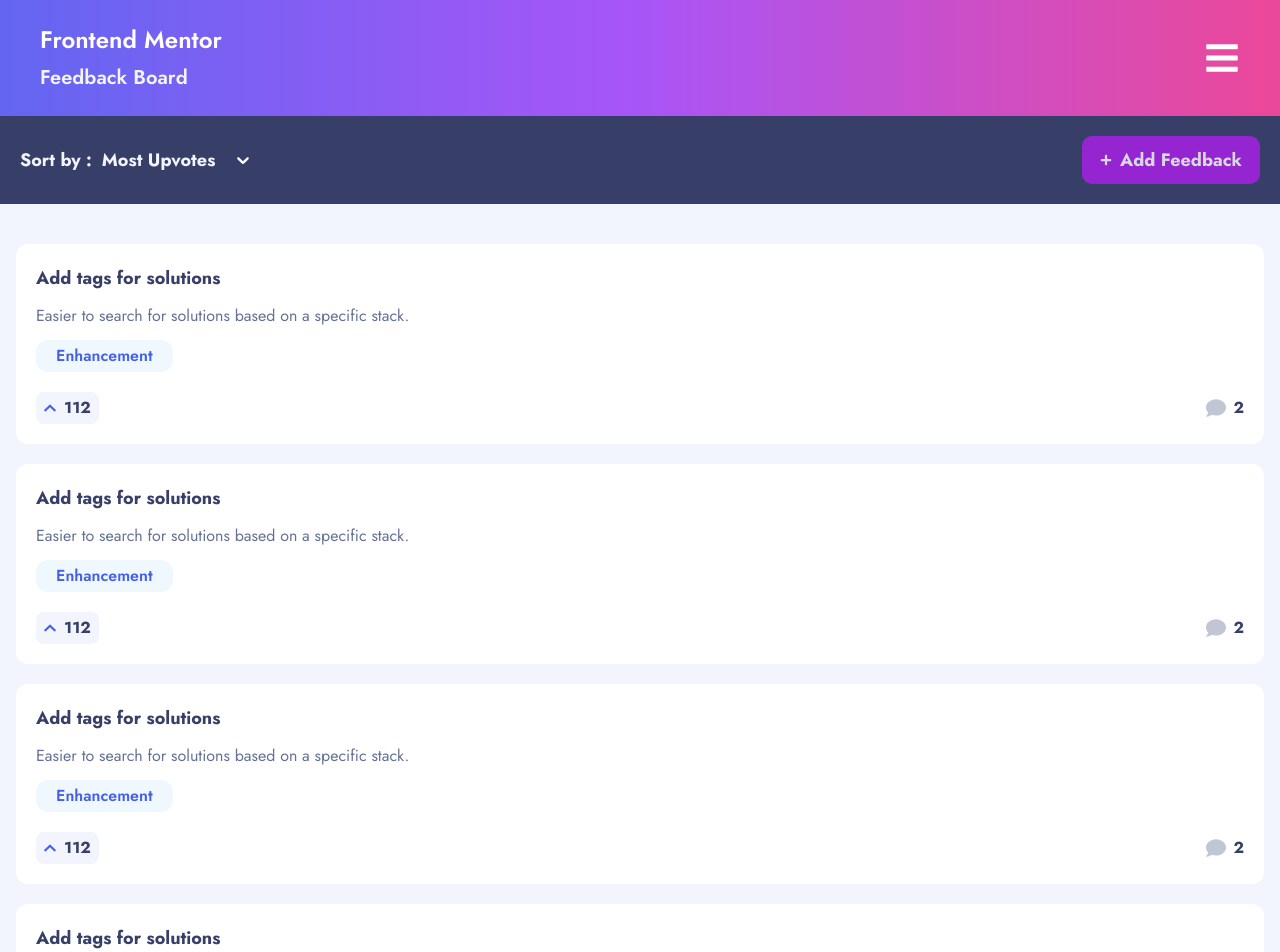
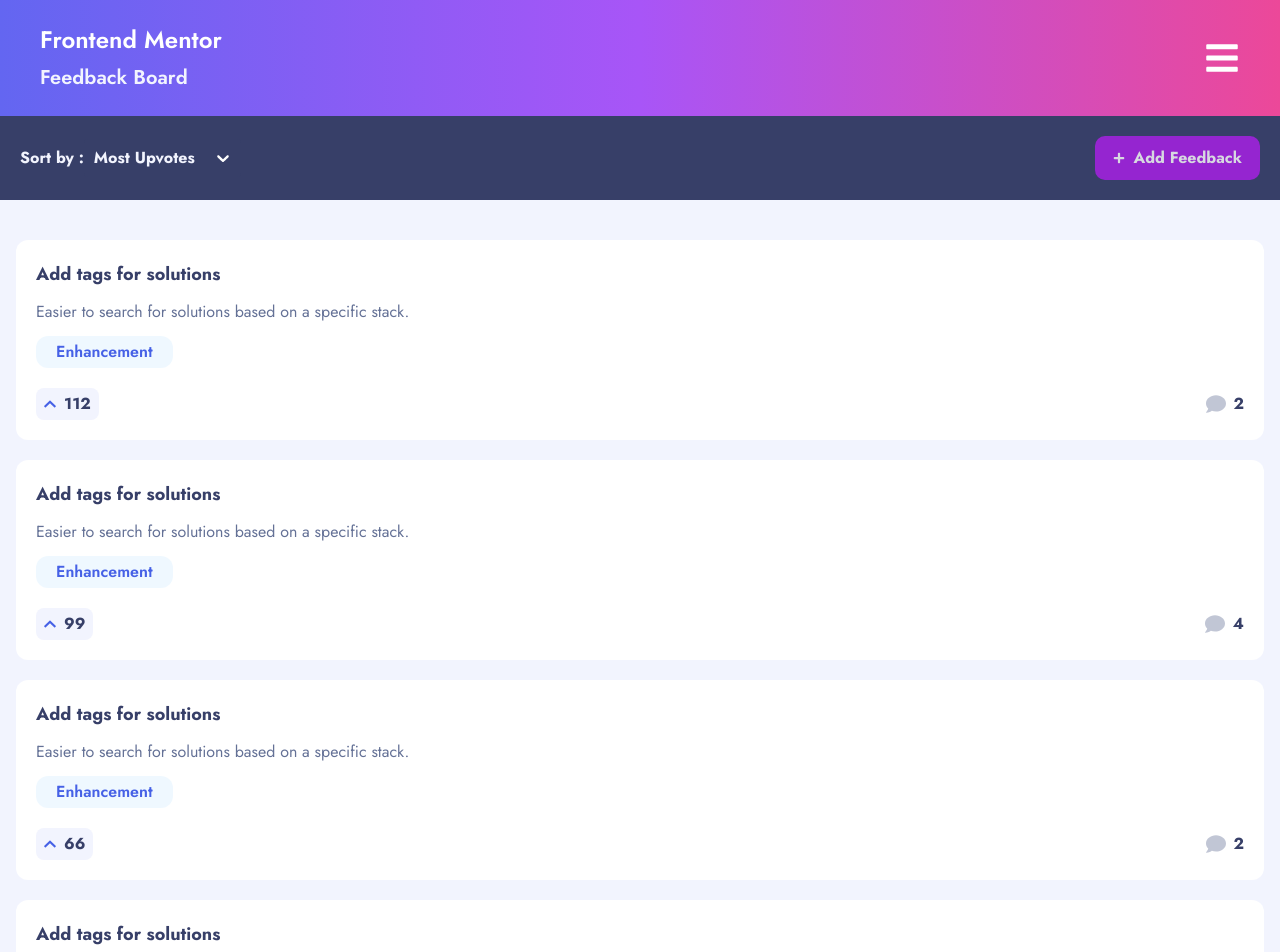
Before and after one commit to Abdul-Raziq1/ProductFeedBack, a React (Vite) app: page / in a window 1280 px wide. Shown: the top 952 px of the page. Built offline with nearby package versions, Linux system fonts and the light colour scheme.

Commit message:
Sort feature implemented

```diff
--- a/package.json
+++ b/package.json
@@ -10,6 +10,7 @@
     "preview": "vite preview"
   },
   "dependencies": {
+    "lottie-react": "^2.4.0",
     "prop-types": "^15.8.1",
     "react": "^18.2.0",
     "react-dom": "^18.2.0",
--- a/src/components/CustomSelect.jsx
+++ b/src/components/CustomSelect.jsx
@@ -12,7 +12,7 @@
     </span>
   </components.Option>
 );
-const CustomSelect = ({ options }) => {
+const CustomSelect = ({ options, onChange }) => {
   const customStyle = {
     control: (styles) => ({
       ...styles,
@@ -28,7 +28,7 @@
     option: (styles, state) => {
       return {
         ...styles,
-        color: state.isFocused ? "#AD1FEA" : "",
+        color: state.isSelected ? "#AD1FEA" : "",
         backgroundColor: state.isSelected && "",
         borderBottom: "1px solid #F2F4FF",
         ":hover": {
@@ -72,6 +72,7 @@
       options={options}
       placeholder={options[0]?.label}
       defaultValue={options[0]}
+      onChange={onChange}
     />
   );
 };
--- /dev/null
+++ b/src/components/Loading.jsx
@@ -0,0 +1,18 @@
+import Lottie from "lottie-react";
+import loadingAnimation from "../assets/animations/loading.json";
+
+const Loading = () => {
+  return (
+    <div className="bg-blackish w-screen h-screen relative">
+      <Lottie
+        animationData={loadingAnimation}
+        className="absolute inset-0 m-auto"
+        loop={true}
+      />
+    </div>
+  );
+};
+
+
+
+export { Loading };
--- a/src/components/SortDropDown.jsx
+++ b/src/components/SortDropDown.jsx
@@ -1,16 +1,23 @@
+import { useContext } from "react";
 import CustomSelect from "./CustomSelect";
+import { FeedbackContext } from "../context/FeedbackContext";
+import { LEAST_COMMENTS, LEAST_UPVOTES, MOST_COMMENTS, MOST_UPVOTES } from "../data/sortTypes";
 
 const SortDropDown = () => {
+  const { setSortBy } = useContext(FeedbackContext)
   const dropDownItems = [
-    { label: "Most Upvotes", value: "Most Upvotes" },
-    { label: "Least Upvotes", value: "Least Upvotes" },
-    { label: "Most Comments", value: "Most Comments" },
-    { label: "Least Comments", value: "Least Comments" },
+    { label: MOST_UPVOTES, value: MOST_UPVOTES },
+    { label: LEAST_UPVOTES, value: LEAST_UPVOTES },
+    { label: MOST_COMMENTS, value: MOST_COMMENTS },
+    { label: LEAST_COMMENTS, value: LEAST_COMMENTS },
   ];
+  const handleChange = (selectedValue) => {
+    setSortBy(selectedValue.value)
+  }
   return (
     <div className="flex items-center">
       <span className="font-bold text-grayTheme">Sort by :</span>
-      <CustomSelect options={dropDownItems} />
+      <CustomSelect options={dropDownItems} onChange={handleChange}/>
     </div>
   );
 };
--- /dev/null
+++ b/src/context/FeedbackContext.jsx
@@ -0,0 +1,55 @@
+/* eslint-disable react/prop-types */
+import { createContext, useState, useEffect } from "react";
+import fakeApi from "../data/suggestions";
+import { LEAST_UPVOTES, MOST_COMMENTS, MOST_UPVOTES } from "../data/sortTypes";
+export const FeedbackContext = createContext();
+
+const FeedbackProvider = ({ children }) => {
+  const [suggestions, setSuggestions] = useState([]);
+  const [loading, setLoading] = useState(true);
+  const [sortBy, setSortBy] = useState(MOST_UPVOTES);
+  const [sortedState, setSortedState] = useState([])
+
+  const sorter = (sortBy, arrayToSort) => {
+    let copy;
+    if (sortBy === MOST_UPVOTES){
+        copy = arrayToSort.slice(0).sort((a, b) => b.numOfUpvotes - a.numOfUpvotes)
+    }
+    else if (sortBy === LEAST_UPVOTES){
+        copy = arrayToSort.slice(0).sort((a, b) => a.numOfUpvotes - b.numOfUpvotes)
+    }
+    else if (sortBy === MOST_COMMENTS){
+        copy = arrayToSort.slice(0).sort((a, b) => b.numOfMessages - a.numOfMessages)
+    }
+    else {
+        copy = arrayToSort.slice(0).sort((a, b) => a.numOfMessages - b.numOfMessages)
+    }
+    return copy
+  }
+  useEffect(() => {
+    fakeApi
+      .getSuggestions()
+      .then((response) => {
+        setSuggestions(sorter(sortBy, response));
+        setSortedState(sorter(sortBy, response))
+        setLoading(false);
+        // setTimeout(() => {
+        // }, 2000)
+      })
+      .catch((error) => {
+        console.log("Error: ", error);
+      });
+  }, []);
+
+  useEffect(() => {
+    setSortedState(sorter(sortBy, suggestions))
+}, [sortBy])
+
+  return (
+    <FeedbackContext.Provider value={{ sortedState, loading, setSortBy }}>
+      {children}
+    </FeedbackContext.Provider>
+  );
+};
+
+export default FeedbackProvider;
--- /dev/null
+++ b/src/data/sortTypes.js
@@ -0,0 +1,4 @@
+export const MOST_UPVOTES = "Most Upvotes"
+export const LEAST_UPVOTES = "Least Upvotes"
+export const MOST_COMMENTS = "Most Comments"
+export const LEAST_COMMENTS = "Least Comments"
--- a/src/data/suggestions.js
+++ b/src/data/suggestions.js
@@ -49,11 +49,11 @@
         ]
     },
     2: {
-        id: 1,
+        id: 2,
         title: "Add tags for solutions",
         description: "Easier to search for solutions based on a specific stack.",
-        numOfMessages: 2,
-        numOfUpvotes: 112,
+        numOfMessages: 4,
+        numOfUpvotes: 99,
         categories: [
             {id: "enh5059", category: 'Enhancement'}
         ],
@@ -98,11 +98,11 @@
         ]
     },
     3: {
-        id: 1,
+        id: 3,
         title: "Add tags for solutions",
         description: "Easier to search for solutions based on a specific stack.",
         numOfMessages: 2,
-        numOfUpvotes: 112,
+        numOfUpvotes: 65,
         categories: [
             {id: "endm553", category: 'Enhancement'}
         ],
@@ -147,11 +147,11 @@
         ]
     },
     4: {
-        id: 1,
+        id: 4,
         title: "Add tags for solutions",
         description: "Easier to search for solutions based on a specific stack.",
         numOfMessages: 2,
-        numOfUpvotes: 112,
+        numOfUpvotes: 66,
         categories: [
             {id: "rec9d04", category: 'Enhancement'}
         ],
--- a/src/main.jsx
+++ b/src/main.jsx
@@ -2,6 +2,7 @@
 import './index.css'
 import { createBrowserRouter, RouterProvider } from 'react-router-dom'
 import LandingScreen from './screens/LandingScreen.jsx'
+import FeedbackProvider from './context/FeedbackContext'
 
 const router = createBrowserRouter([
   {
@@ -11,5 +12,7 @@
 ])
 
 ReactDOM.createRoot(document.getElementById('root')).render(
-  <RouterProvider router={router}/>
+  <FeedbackProvider>
+    <RouterProvider router={router}/>
+  </FeedbackProvider>
 )
--- a/src/screens/LandingScreen.jsx
+++ b/src/screens/LandingScreen.jsx
@@ -1,23 +1,13 @@
 import { FaBars, FaPlus } from "react-icons/fa";
 import SortDropDown from "../components/SortDropDown";
 import CustomButton from "../components/CustomButton";
-import { useEffect, useState } from "react";
-import fakeApi from "../data/suggestions";
+
 import detective from "../assets/images/detective.svg";
 import Suggestion from "../components/Suggestion";
+import { useContext } from "react";
+import { FeedbackContext } from "../context/FeedbackContext";
 const LandingScreen = () => {
-  const [suggestions, setSuggestions] = useState([]);
-  useEffect(() => {
-    fakeApi
-      .getSuggestions()
-      .then((response) => {
-        console.log("Suggestions", response);
-        setSuggestions(response);
-      })
-      .catch((error) => {
-        console.log("Error: ", error);
-      });
-  }, []);
+  const { sortedState, loading } = useContext(FeedbackContext)
   return (
     <>
       <header className="flex px-10 py-6 justify-between items-center bg-gradient-to-r from-indigo-500 via-purple-500 to-pink-500">
@@ -31,7 +21,7 @@
           <FaBars className="text-white text-4xl cursor-pointer" />
         </div>
       </header>
-      <section className="flex justify-between bg-blueBlackTheme py-5 px-5 text-lg">
+      <section className="flex justify-between bg-blueBlackTheme py-5 px-5">
         <SortDropDown />
         <CustomButton
           icon={<FaPlus />}
@@ -40,7 +30,11 @@
         />
       </section>
       <main className="bg-grayTheme py-10 px-4">
-        {suggestions.length === 0 ? (
+        {
+          loading === true ? (
+            <></>
+          ) : (
+            sortedState?.length === 0 ? (
               <div className="bg-white py-20 rounded-lg">
                 <div className="flex gap-10 flex-col justify-center items-center">
                   <img
@@ -64,10 +58,13 @@
                 </div>
               </div>
             ) : (
-          suggestions.map((suggestion) => {
+              sortedState?.map((suggestion) => {
                 return <Suggestion key={suggestion.id} suggestion={suggestion} />;
               })
-        )}
+            )
+          )
+        }
+
       </main>
     </>
   );
```
Also changed, not shown: src/assets/animations/loading.json (added, +1 -0 lines), 1 other file (tests, documents, lock files or other folders). Lines whose indentation alone changed are shown as unchanged.
